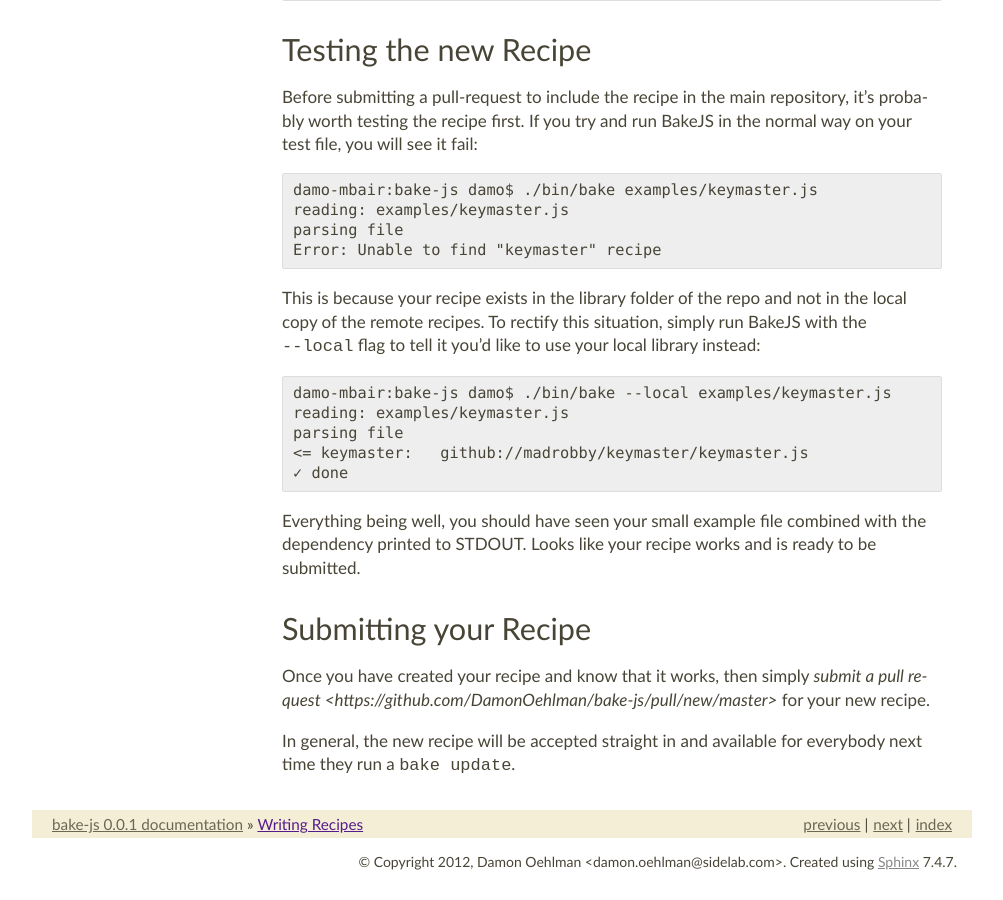
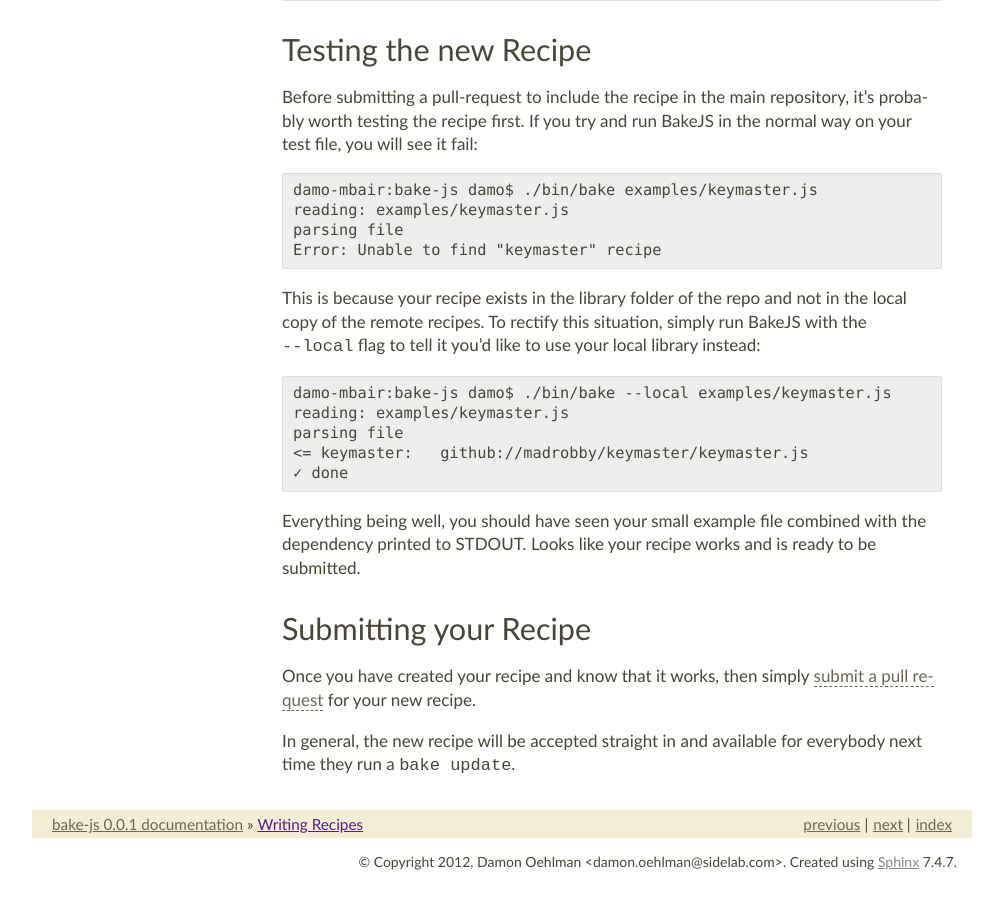
Before and after one commit to buildjs/bake-js, a Sphinx documentation site: the page built from docs/writing-recipes.rst, in a window 1280 px wide and 900 px high, scrolled down 1749 px. Shown: the whole window, without its empty margins (138-1141 px from the left). Built offline with Sphinx 7.4.7, drawn with Linux system fonts in a browser that asks for light colours.

Commit message:
Docs fix

```diff
--- a/docs/writing-recipes.rst
+++ b/docs/writing-recipes.rst
@@ -82,6 +82,6 @@ Everything being well, you should have seen your small example file combined wit
 Submitting your Recipe
 ======================
 
-Once you have created your recipe and know that it works, then simply `submit a pull request <https://github.com/DamonOehlman/bake-js/pull/new/master>` for your new recipe.
+Once you have created your recipe and know that it works, then simply `submit a pull request <https://github.com/DamonOehlman/bake-js/pull/new/master>`_ for your new recipe.
 
 In general, the new recipe will be accepted straight in and available for everybody next time they run a ``bake update``.
```
